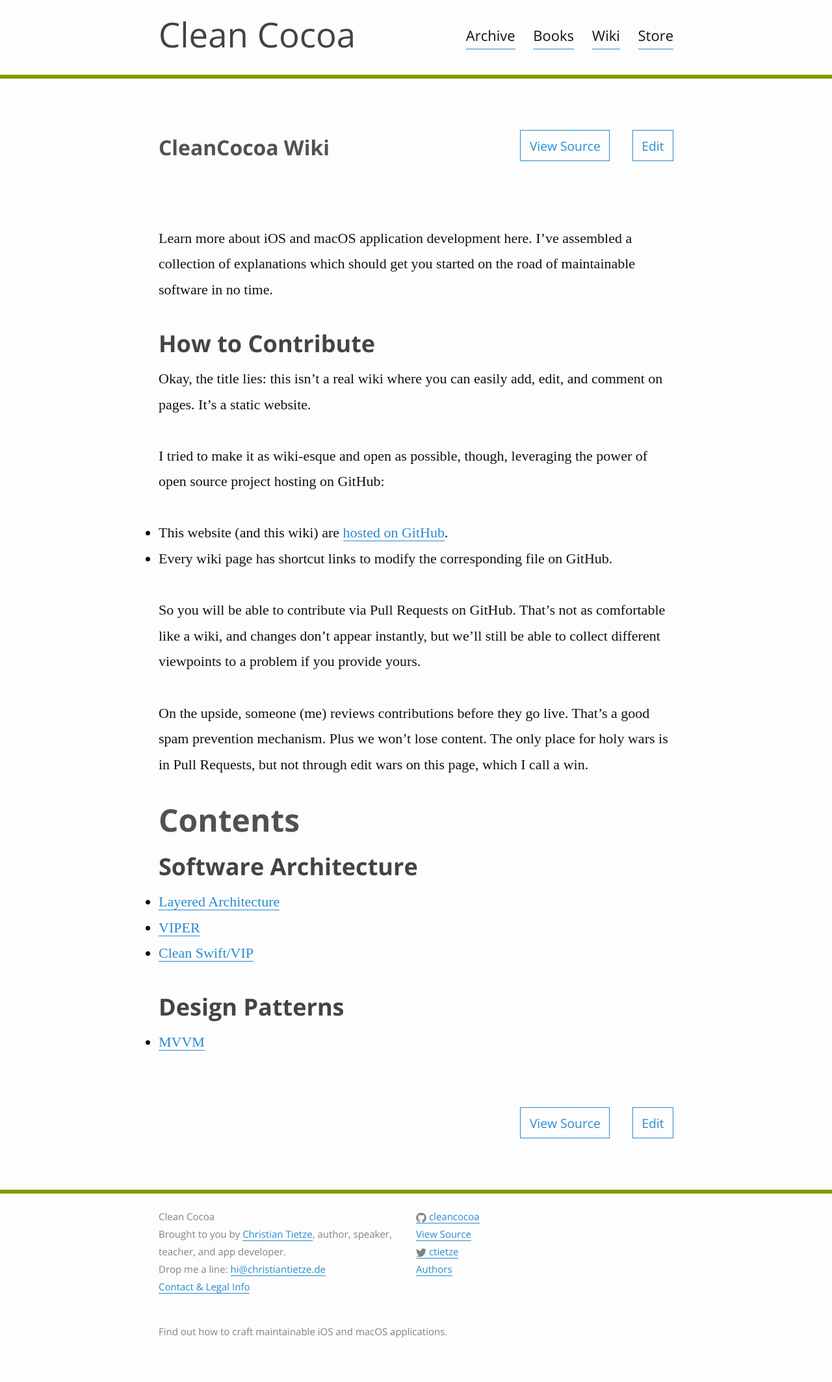
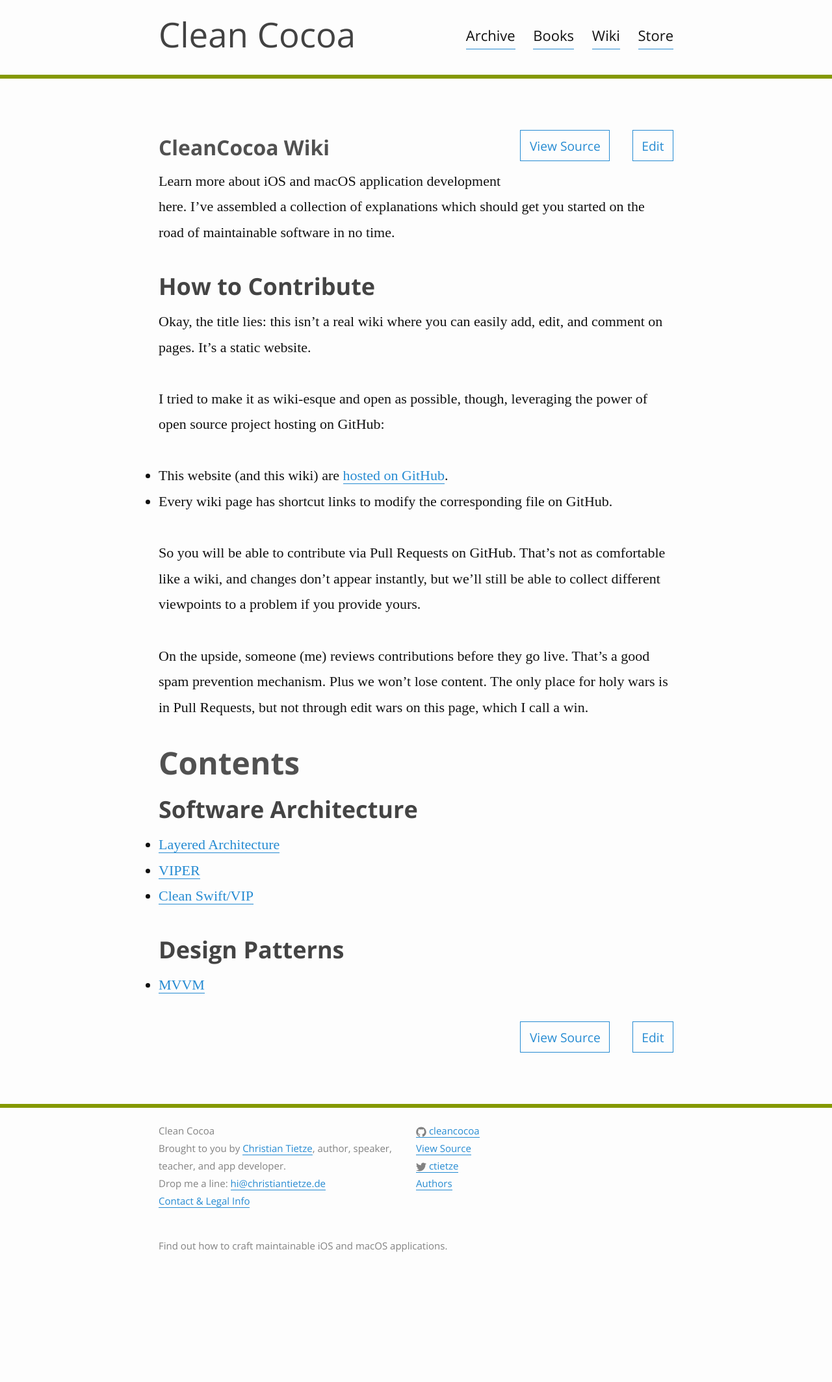
Before and after one commit to CleanCocoa/cleancocoa.github.io, a Jekyll site: the page built from wiki.md, in a window 1280 px wide. Shown: the whole page at 65% size. Built offline with Jekyll 4.4.1, drawn with Linux system fonts in a browser that asks for light colours; some web fonts are replaced; after the commit the page ends 1995 px from its top, so only the background shows below that.

Commit message:
fix wiki page styling

```diff
--- a/_layouts/wiki.html
+++ b/_layouts/wiki.html
@@ -9,7 +9,7 @@
     {% include wiki-actions.html position="header" %}
   </header>
 
-  <div class="page-content">
+  <div class="wiki-content" itemprop="articleBody">
     {{ content }}
   </div>
 
--- a/_sass/_layout.scss
+++ b/_sass/_layout.scss
@@ -226,32 +226,8 @@
   border-bottom-color: transparent;
 }
 
-.post-content {
-    margin-bottom: 1em;
-
-    h2 {
-        font-size: 32px;
-
-        @include above_breakpoint() {
-            font-size: 28px;
-        }
-    }
-
-    h3 {
-        font-size: 26px;
-
-        @include above_breakpoint() {
-            font-size: 22px;
-        }
-    }
-
-    h4 {
-        font-size: 20px;
-
-        @include above_breakpoint() {
-            font-size: 18px;
-        }
-    }
+.post-content, .wiki-content {
+  margin-bottom: 1em;
 }
 
 .post-figure { text-align: center; }
```
